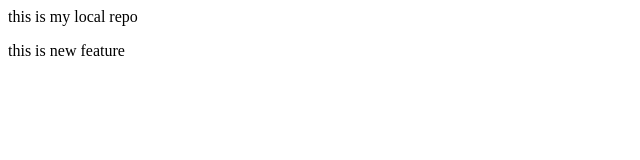
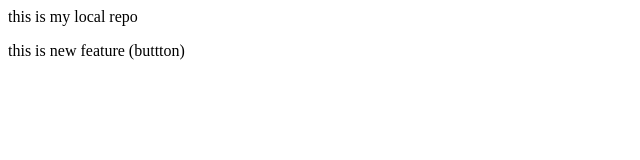
Before and after one commit to gurplinder-gill/local-repo, a plain HTML site: page index.html in a window 1280 px wide. Shown: the full height of the page, 0-640 px from the left. Drawn offline with Linux system fonts and the light colour scheme.

```diff
--- a/index.html
+++ b/index.html
@@ -1,2 +1,2 @@
 <P> this is my local repo</P>
-<p>this is new feature</p>
+<p>this is new feature (buttton)</p>
```
